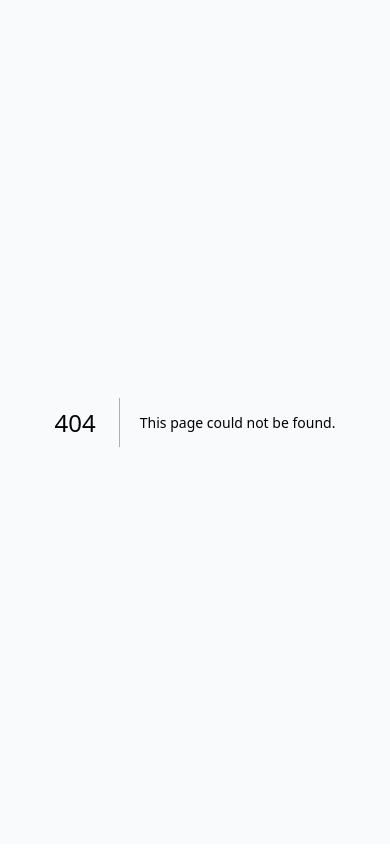
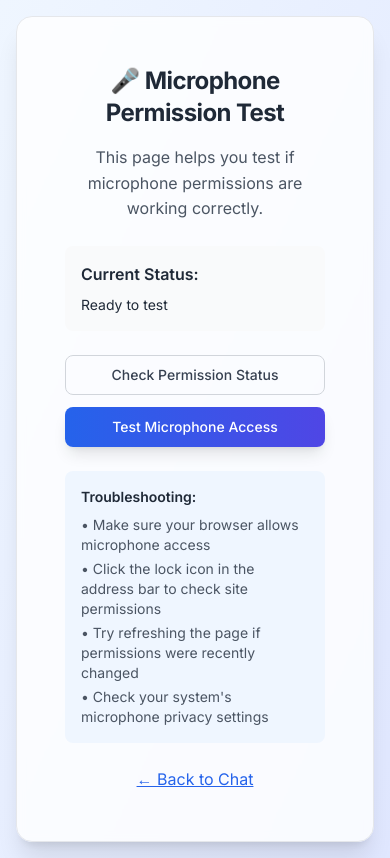
Before and after one commit to ahmedKhlif/InvitedPlus, a Next.js app in the folder frontend/: page /test-microphone in a window 390 px wide. Before the commit this address had no page. Built offline with nearby package versions, Linux system fonts and the light colour scheme.

Commit message:
fix: remove restrictive Permissions Policy and fix CSP media-src to allow microphone access

```diff
--- a/frontend/app/layout.tsx
+++ b/frontend/app/layout.tsx
@@ -18,9 +18,7 @@ export const metadata: Metadata = {
     shortcut: '/favicon.svg',
     apple: '/favicon.svg',
   },
-  other: {
-    'permissions-policy': 'microphone=(self), camera=(self), geolocation=(self), autoplay=(self)',
-  },
+
 };
 
 export const viewport = {
@@ -35,9 +33,7 @@ export default function RootLayout({
 }) {
   return (
     <html lang="en" suppressHydrationWarning={true}>
-      <head>
-        <meta name="permissions-policy" content="microphone=(self), camera=(self), geolocation=(self), autoplay=(self)" />
-      </head>
+
       <body className={inter.className} suppressHydrationWarning={true}>
         <ToastProvider>
           <NotificationProvider>
--- /dev/null
+++ b/frontend/app/test-microphone/page.tsx
@@ -0,0 +1,176 @@
+'use client';
+
+import { useState } from 'react';
+import { Button } from '@/components/ui/Button';
+import { Card, CardContent, CardHeader, CardTitle } from '@/components/ui/Card';
+
+export default function TestMicrophonePage() {
+  const [status, setStatus] = useState<string>('Ready to test');
+  const [permissionState, setPermissionState] = useState<string>('Unknown');
+  const [isRecording, setIsRecording] = useState(false);
+  const [mediaRecorder, setMediaRecorder] = useState<MediaRecorder | null>(null);
+
+  const checkPermissions = async () => {
+    try {
+      setStatus('Checking permissions...');
+
+      // Check if navigator.permissions is available
+      if ('permissions' in navigator) {
+        const permission = await navigator.permissions.query({ name: 'microphone' as PermissionName });
+        setPermissionState(permission.state);
+        setStatus(`Permission state: ${permission.state}`);
+      } else {
+        setStatus('Permissions API not available');
+      }
+    } catch (error) {
+      console.error('Error checking permissions:', error);
+      setStatus('Error checking permissions');
+    }
+  };
+
+  const testMicrophone = async () => {
+    try {
+      setStatus('Requesting microphone access...');
+
+      if (!navigator.mediaDevices || !navigator.mediaDevices.getUserMedia) {
+        setStatus('❌ MediaDevices API not supported');
+        return;
+      }
+
+      const stream = await navigator.mediaDevices.getUserMedia({
+        audio: {
+          echoCancellation: true,
+          noiseSuppression: true,
+          autoGainControl: true
+        }
+      });
+
+      setStatus('✅ Microphone access granted!');
+
+      // Test MediaRecorder
+      const recorder = new MediaRecorder(stream);
+      setMediaRecorder(recorder);
+
+      recorder.ondataavailable = (event) => {
+        console.log('Audio data available:', event.data.size, 'bytes');
+      };
+
+      recorder.onstop = () => {
+        setStatus('✅ Recording test completed successfully!');
+        setIsRecording(false);
+        stream.getTracks().forEach(track => track.stop());
+      };
+
+      // Start a short test recording
+      recorder.start();
+      setIsRecording(true);
+      setStatus('🎤 Recording for 3 seconds...');
+
+      setTimeout(() => {
+        if (recorder.state === 'recording') {
+          recorder.stop();
+        }
+      }, 3000);
+
+    } catch (error: any) {
+      console.error('Microphone test failed:', error);
+
+      let errorMessage = '❌ Microphone test failed: ';
+      if (error.name === 'NotAllowedError') {
+        errorMessage += 'Permission denied. Please allow microphone access.';
+      } else if (error.name === 'NotFoundError') {
+        errorMessage += 'No microphone found.';
+      } else if (error.name === 'NotSupportedError') {
+        errorMessage += 'Browser does not support audio recording.';
+      } else {
+        errorMessage += error.message || 'Unknown error';
+      }
+
+      setStatus(errorMessage);
+    }
+  };
+
+  const stopRecording = () => {
+    if (mediaRecorder && mediaRecorder.state === 'recording') {
+      mediaRecorder.stop();
+    }
+  };
+
+  return (
+    <div className="min-h-screen bg-gradient-to-br from-blue-50 to-indigo-100 p-4">
+      <div className="max-w-2xl mx-auto">
+        <Card variant="elevated" className="backdrop-blur-sm">
+          <CardHeader>
+            <CardTitle className="text-2xl font-bold text-center">
+              🎤 Microphone Permission Test
+            </CardTitle>
+          </CardHeader>
+          <CardContent className="space-y-6">
+            <div className="text-center">
+              <p className="text-gray-600 mb-4">
+                This page helps you test if microphone permissions are working correctly.
+              </p>
+            </div>
+
+            <div className="bg-gray-50 p-4 rounded-lg">
+              <h3 className="font-semibold mb-2">Current Status:</h3>
+              <p className="text-sm">{status}</p>
+              {permissionState !== 'Unknown' && (
+                <p className="text-sm mt-1">
+                  <strong>Permission State:</strong> {permissionState}
+                </p>
+              )}
+            </div>
+
+            <div className="space-y-3">
+              <Button
+                onClick={checkPermissions}
+                className="w-full"
+                variant="outline"
+              >
+                Check Permission Status
+              </Button>
+
+              <Button
+                onClick={testMicrophone}
+                disabled={isRecording}
+                className="w-full"
+              >
+                {isRecording ? 'Recording...' : 'Test Microphone Access'}
+              </Button>
+
+              {isRecording && (
+                <Button
+                  onClick={stopRecording}
+                  variant="outline"
+                  className="w-full"
+                >
+                  Stop Recording
+                </Button>
+              )}
+            </div>
+
+            <div className="bg-blue-50 p-4 rounded-lg text-sm">
+              <h3 className="font-semibold mb-2">Troubleshooting:</h3>
+              <ul className="space-y-1 text-gray-600">
+                <li>• Make sure your browser allows microphone access</li>
+                <li>• Click the lock icon in the address bar to check site permissions</li>
+                <li>• Try refreshing the page if permissions were recently changed</li>
+                <li>• Check your system's microphone privacy settings</li>
+              </ul>
+            </div>
+
+            <div className="text-center">
+              <a
+                href="/chat"
+                className="text-blue-600 hover:text-blue-800 underline"
+              >
+                ← Back to Chat
+              </a>
+            </div>
+          </CardContent>
+        </Card>
+      </div>
+    </div>
+  );
+}
--- a/frontend/next.config.js
+++ b/frontend/next.config.js
@@ -56,7 +56,7 @@ const nextConfig = {
         headers: [
           {
             key: 'Content-Security-Policy',
-            value: "default-src 'self' blob: data:; script-src 'self' 'unsafe-eval' 'unsafe-inline' blob: data: https:; script-src-elem 'self' 'unsafe-inline' blob: data: https:; style-src 'self' 'unsafe-inline' blob: data:; img-src 'self' data: blob: https:; media-src 'self' data: blob: https:; connect-src 'self' https://invitedplus-production.up.railway.app wss://invitedplus-production.up.railway.app http://localhost:3001 ws://localhost:3001 blob: data:; font-src 'self' data: blob:; object-src 'self' blob: data:; base-uri 'self'; form-action 'self'; worker-src 'self' blob: data:; child-src 'self' blob: data:; frame-src 'self' blob: data:;",
+            value: "default-src 'self' blob: data:; script-src 'self' 'unsafe-eval' 'unsafe-inline' blob: data: https:; script-src-elem 'self' 'unsafe-inline' blob: data: https:; style-src 'self' 'unsafe-inline' blob: data:; img-src 'self' data: blob: https:; media-src 'self' data: blob: https: 'unsafe-inline'; connect-src 'self' https://invitedplus-production.up.railway.app wss://invitedplus-production.up.railway.app http://localhost:3001 ws://localhost:3001 blob: data:; font-src 'self' data: blob:; object-src 'self' blob: data:; base-uri 'self'; form-action 'self'; worker-src 'self' blob: data:; child-src 'self' blob: data:; frame-src 'self' blob: data:;",
           },
           {
             key: 'X-Frame-Options',
@@ -70,14 +70,7 @@ const nextConfig = {
             key: 'Referrer-Policy',
             value: 'strict-origin-when-cross-origin',
           },
-          {
-            key: 'Permissions-Policy',
-            value: 'microphone=(self), camera=(self), geolocation=(self), autoplay=(self)',
-          },
-          {
-            key: 'Feature-Policy',
-            value: 'microphone *; camera *; geolocation *; autoplay *',
-          },
+
         ],
       },
     ];
```
